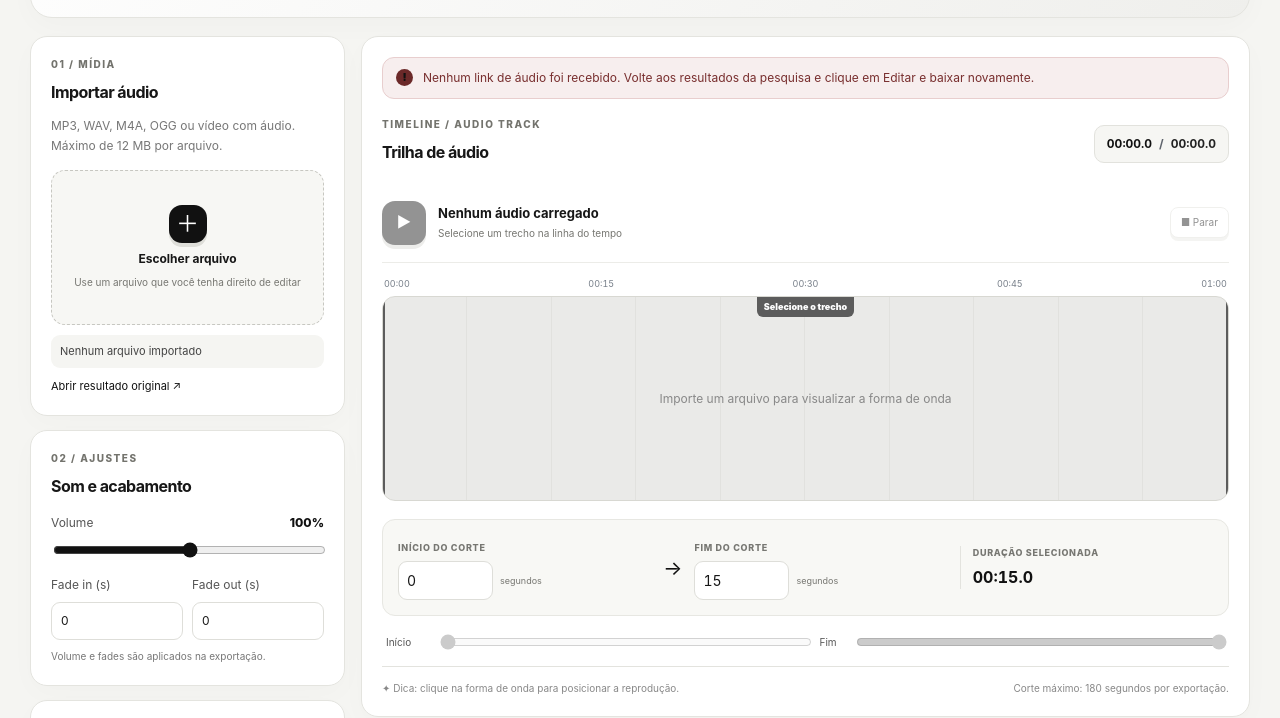
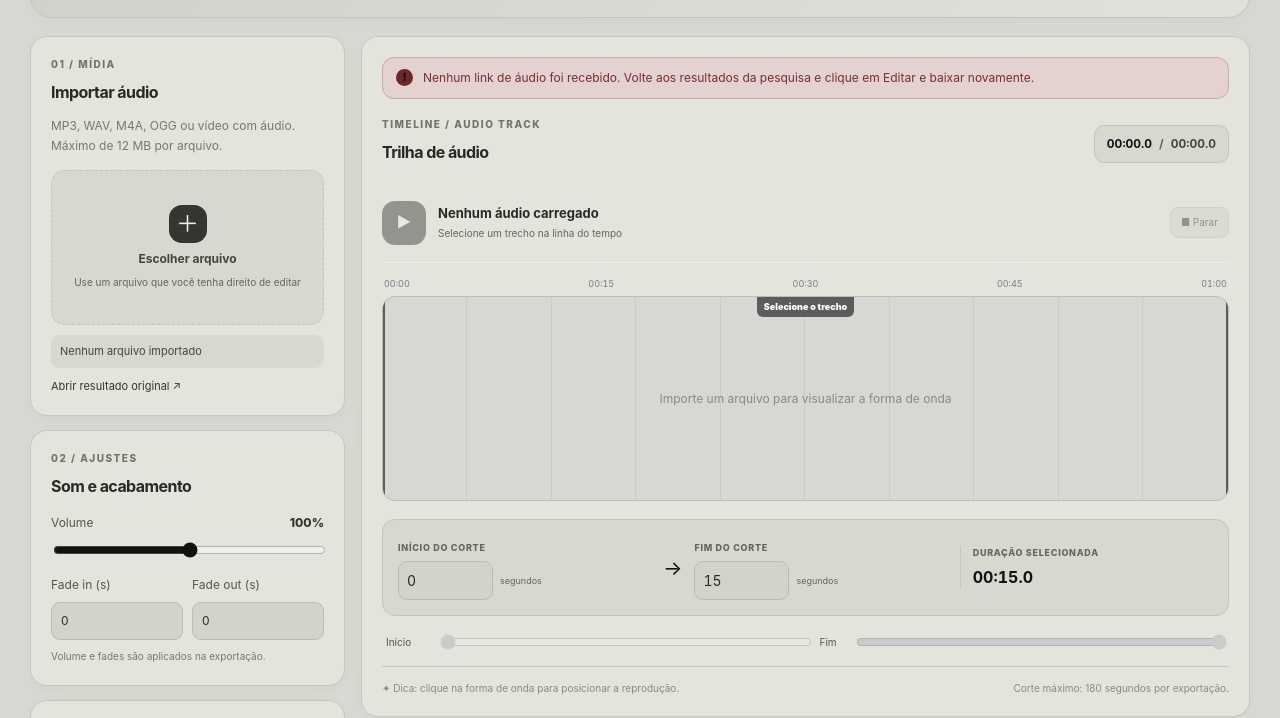
Before and after one commit to miguelsilvamartins27-creator/nuvem-bot, a website: page app/audio-editor.html in a window 1280 px wide. Shown: the part 332-1050 px from the top of the page. Drawn offline with nearby package versions, Linux system fonts and the light colour scheme; files that its build step writes are made by us from their sources; no server answers; files whose address does not match are found by name.

Commit message:
Harmonizar cores do editor de áudio

```diff
--- a/app/audio-editor.css
+++ b/app/audio-editor.css
@@ -144,3 +144,18 @@ html,body{min-height:100%;overflow-x:hidden}
  .studio-symbol{width:44px!important;height:44px!important;min-width:44px!important}
  .studio-shell{padding-inline:9px!important}
 }
+
+/* Audio Studio — superfícies foscas e sem branco estourado */
+:root{--bg:#d9d8d2;--panel:#e4e3dc;--line:#c8c7bf;--text:#292a27;--muted:#65665f;--lime:#343630;--accent:#343630}
+html,body{background:#d9d8d2!important;color:#292a27!important}
+.studio-topbar{background:rgba(206,205,197,.97)!important;border-color:#c0bfb7!important;color:#292a27!important}
+.studio-intro{background:linear-gradient(130deg,#d0cfc7,#e2e1da)!important;border-color:#c5c4bc!important;box-shadow:0 5px 18px #292a2408!important}
+.panel,.timeline-panel{background:#e4e3dc!important;color:#292a27!important;border-color:#c8c7bf!important;box-shadow:0 4px 15px #292a2408!important}
+.upload-zone,.range-controls,.status,.timeline-state,.time-counter,.file-name{background:#d8d7d0!important;color:#45463f!important;border-color:#c5c4bc!important}
+input,select,textarea,.range-controls input,.control-label input[type=number]{background:#d4d3cb!important;color:#292a27!important;border-color:#bdbcb3!important}
+.primary-button,.play-button,.upload-icon{background:#343630!important;color:#f0efe9!important;border-color:#343630!important;box-shadow:none!important}
+.secondary-button,.small-tool,.back-link{background:#d2d1c9!important;color:#30312c!important;border-color:#bdbcb3!important;box-shadow:none!important}
+.waveform-wrap{background:repeating-linear-gradient(90deg,#d5d4cd 0,#d5d4cd calc(10% - 1px),#c3c2b9 calc(10% - 1px),#c3c2b9 10%)!important;border-color:#bdbcb3!important}
+.studio-symbol{background:linear-gradient(145deg,#d0cfc7,#bdbcb3)!important;color:#343530!important;border-color:#bdbcb3!important;box-shadow:none!important}
+.timeline-state.error{background:#e3d2cf!important;color:#782e2e!important;border-color:#cba9a4!important}
+@media(max-width:760px){.studio-topbar{background:rgba(206,205,197,.97)!important}.studio-intro{background:linear-gradient(130deg,#d0cfc7,#e2e1da)!important}}
```
